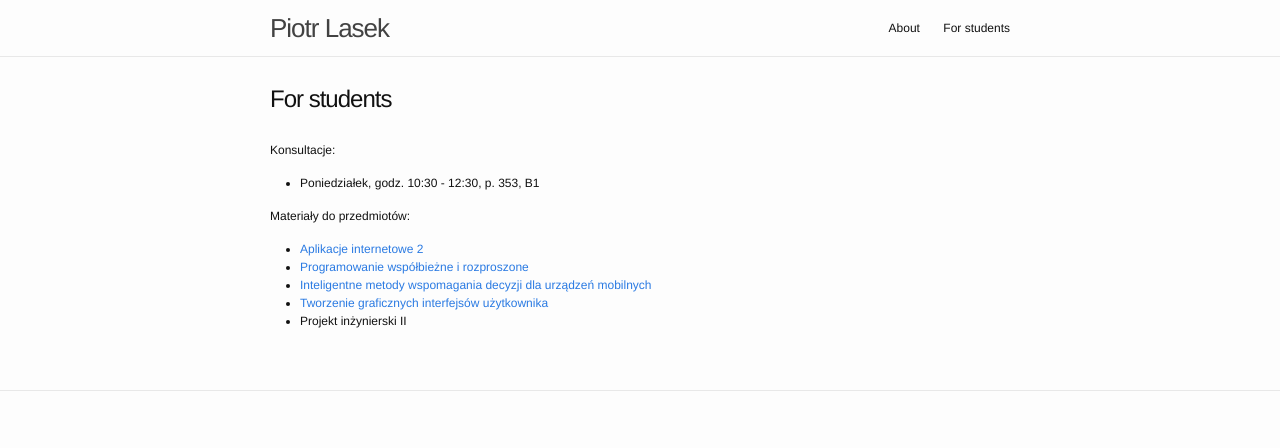
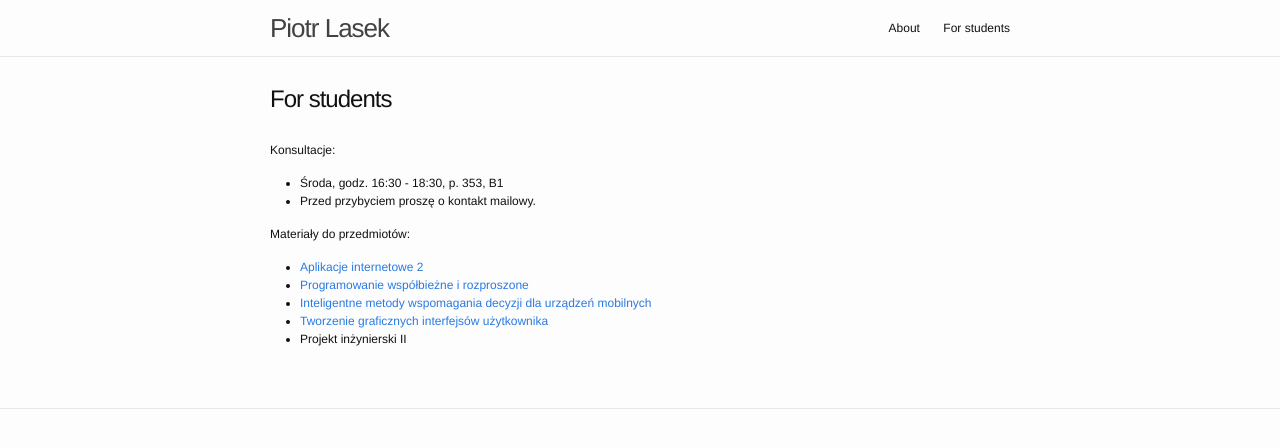
Before and after one commit to piotrlasek/piotrlasek.github.io, a Jekyll site: the page built from for-students.md, in a window 1280 px wide. Shown: the top 448 px of the page. Built offline with Jekyll 4.4.1, drawn with Linux system fonts in a browser that asks for light colours.

Commit message:
some changes

```diff
--- a/for-students.md
+++ b/for-students.md
@@ -6,7 +6,8 @@ permalink: /for-students/
 
 Konsultacje:
 
-* Poniedziałek, godz. 10:30 - 12:30, p. 353, B1
+* Środa, godz. 16:30 - 18:30, p. 353, B1
+* Przed przybyciem proszę o kontakt mailowy.
 
 Materiały do przedmiotów:
 
```
